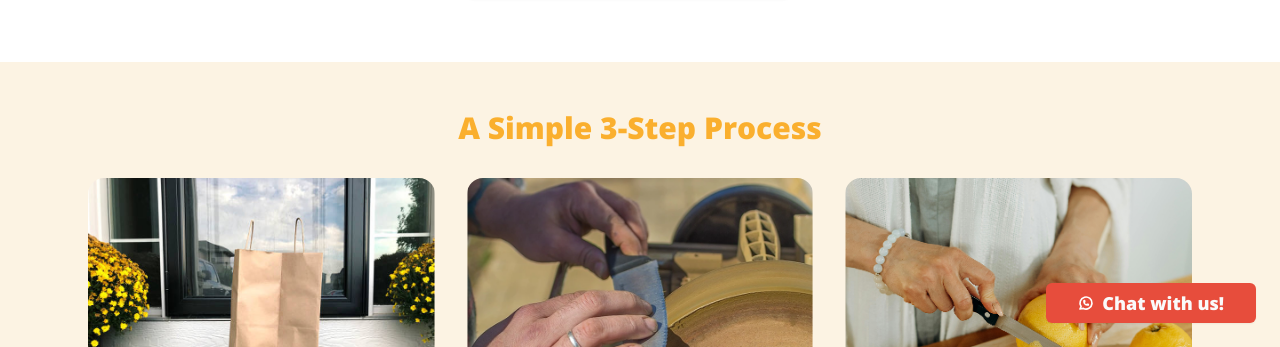
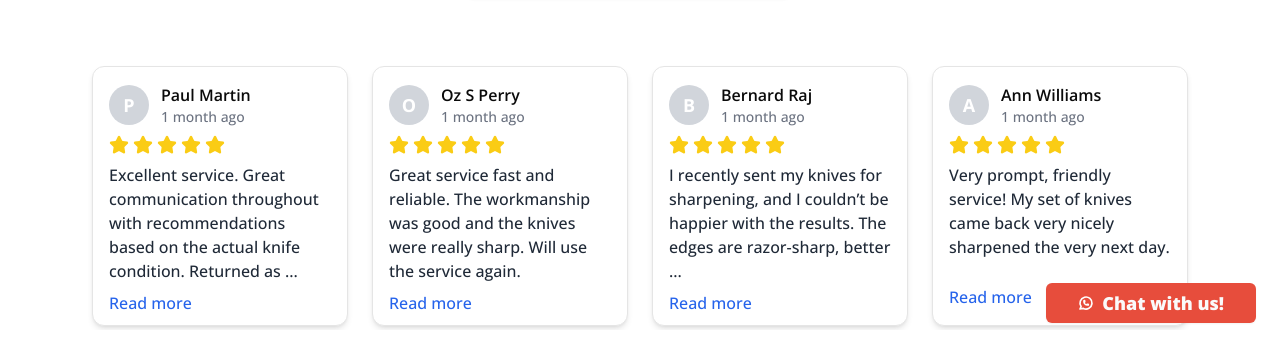
Before and after one commit to seantanyurong/sharp-knife-club, a Next.js app: page / in a window 1280 px wide. Shown: the part 453-800 px from the top of the page. Built offline with nearby package versions, Linux system fonts and the light colour scheme.

Commit message:
feature: replace reviews with own build

```diff
--- a/app/page.tsx
+++ b/app/page.tsx
@@ -3,13 +3,124 @@ import { Badge } from '@/components/ui/badge';
 import Image from 'next/image';
 import { NEXT_PICKUP_DATE } from '@/constants/dates';
 import Balancer from 'react-wrap-balancer';
-// import { Carousel, CarouselContent, CarouselItem } from '@/components/ui/carousel';
+import { Carousel, CarouselContent, CarouselItem } from '@/components/ui/carousel';
 import { Accordion, AccordionContent, AccordionItem, AccordionTrigger } from '@/components/ui/accordion';
 import HeroVideo from '@/components/heroVideo';
-import BlogCarousel from '@/components/blogCarousel';
+import GoogleReview from '@/components/googleReview';
+// import BlogCarousel from '@/components/blogCarousel';
 import FeaturedSection from './blog/featured_section';
 import WhatsAppLink from '@/components/ui/whatsapp';
 import PostHogEventCapture from '@/components/ui/posthogeventcapture';
+
+const googleReviews = [
+  {
+    name: 'Paul Martin',
+    rating: 5,
+    comment:
+      'Excellent service. Great communication throughout with recommendations based on the actual knife condition. Returned as promised within 24 hours, even on a weekend. The knives are in superb condition now. Much appreciated. Will definitely use them again. Highly recommended.',
+  },
+  {
+    name: 'Oz S Perry',
+    rating: 5,
+    comment:
+      'Great service fast and reliable. The workmanship was good and the knives were really sharp. Will use the service again.',
+  },
+  {
+    name: 'Bernard Raj',
+    rating: 5,
+    comment:
+      'I recently sent my knives for sharpening, and I couldn’t be happier with the results. The edges are razor-sharp, better than when they were brand new! The service was efficient, professional, and truly exceeded my expectations.',
+  },
+  {
+    name: 'Ann Williams',
+    rating: 5,
+    comment: 'Very prompt, friendly service! My set of knives came back very nicely sharpened the very next day.',
+  },
+  {
+    name: 'Z K',
+    rating: 5,
+    comment:
+      'The service is excellent. All you need to do is just to leave the knives at your doorstep in the morning and they will all be back in original sharpness in the morning next day. So convenient, pick up and delivery are FOC, and they only charge $15 per knife!',
+  },
+  {
+    name: 'Hong Lynn Chen',
+    rating: 5,
+    comment:
+      'Randomly googled as my knives were in dire need of sharpening. Knife Sharpening SG came up and - zero regrets! They pick up and return within 24 hours but I needed them to delay return by a day and they were happy to do that, my knives are super sharp now.',
+  },
+  {
+    name: 'Jonas Tan',
+    rating: 5,
+    comment:
+      'Sent in 5 knives for sharpening and couldn’t be happier with the results! All the knives were returned razor-sharp, making cooking a breeze again. The pick-up and delivery service straight to my doorstep also made the whole process super convenient. Highly recommend!',
+  },
+  {
+    name: 'Jonathan Jerome',
+    rating: 5,
+    comment:
+      'Great experience overall. Very satisfied with the end result and the expedient pick up and drop off was a pleasant surprise. Will definitely be using this service in the future.',
+  },
+  {
+    name: 'Benedict Lee',
+    rating: 5,
+    comment: 'The knives that you have sharpened are wonderfully sharpened. A job well done!',
+  },
+  {
+    name: 'Alessandro Felicani',
+    rating: 5,
+    comment:
+      'Great 24hr service with home pick up and delivery. Sharpened as expected with fast and smooth communication! I might try the service for my Japanese knives and fixing some chipped ones in the future!',
+  },
+  {
+    name: 'Alexander Sim',
+    rating: 5,
+    comment:
+      'Highly professional - punctual pick up from home (at no additional cost) and delivery (at no additional cost too). Knives are as sharp as samurai swords now!',
+  },
+  {
+    name: 'Joseph Ong',
+    rating: 5,
+    comment:
+      'I had to sharpen a knife urgently to cook for a family gathering - and they were able to do it quite quickly. Within a few days of handing over my knife, I got it back sharpened. Quite affordable too for a pick-up service. Will use again.',
+  },
+  {
+    name: 'Y A',
+    rating: 5,
+    comment:
+      'Incredibly efficient pick up and re-delivery of knives. Great pricing and most importantly, the knives were sharpened really well. Thank you!',
+  },
+  {
+    name: 'Raymond KONG',
+    rating: 5,
+    comment:
+      'SKC Service was especially suitable for those with a busy schedule. Knife was razor sharp after the process. Overall experience was good!',
+  },
+  {
+    name: 'Bckt',
+    rating: 5,
+    comment: 'Quick and easy service. Knives nicely sharpened. Great service.',
+  },
+  {
+    name: 'Pu Xiaorong',
+    rating: 5,
+    comment: 'Impressed with the service, direct pick up from home and return following day, good customer service.',
+  },
+  {
+    name: 'Ataru Onuma',
+    rating: 5,
+    comment: 'Quick high-quality service. And good price.',
+  },
+  {
+    name: 'Lalitha G',
+    rating: 5,
+    comment: 'Awesome service. Prompt and Professional.',
+  },
+  {
+    name: 'C Phang',
+    rating: 5,
+    comment: 'Good service with fast turnaround.',
+  },
+];
 
 export default function Home() {
   return (
@@ -28,7 +139,7 @@ export default function Home() {
               </Balancer>
             </p>
             <div className='mt-8 flex gap-4 flex-col lg:flex-row'>
-              <WhatsAppLink origin="main">
+              <WhatsAppLink origin='main'>
                 <Button size={'xl'} className='flex flex-col gap-0 w-full lg:w-auto'>
                   <div className='text-lg font-black flex gap-1 items-center'>
                     <svg
@@ -134,8 +245,22 @@ export default function Home() {
         </div>
         {/* REVIEWS */}
         <div className='max-w-6xl mx-auto mt-16 px-6'>
-          <script src='https://static.elfsight.com/platform/platform.js' async></script>
-          <div className='elfsight-app-496fdd13-2782-4c61-844c-744c4975f85c' data-elfsight-app-lazy></div>
+          <Carousel
+            opts={{
+              align: 'start',
+              loop: true,
+            }}
+            className='w-full'>
+            <CarouselContent>
+              {googleReviews.map((review, index) => (
+                <CarouselItem key={index} className='sm:basis-1/2 md:basis-1/3 lg:basis-1/4'>
+                  <div className='p-1'>
+                    <GoogleReview name={review.name} rating={review.rating} comment={review.comment} />
+                  </div>
+                </CarouselItem>
+              ))}
+            </CarouselContent>
+          </Carousel>
         </div>
         {/* INSTRUCTIONS */}
         <div className='mt-16 bg-muted py-12'>
@@ -146,7 +271,7 @@ export default function Home() {
                 <Image src={'/images/step-1.png'} alt='Instructions' width={500} height={500} className='rounded-2xl' />
                 <h2 className='text-xl text-primary font-black mt-4'>1. Pick Up</h2>
                 <p>Leave your knives at your doorstep and we will swing by to collect it!</p>
-                <WhatsAppLink origin="collection">
+                <WhatsAppLink origin='collection'>
                   <Badge className='mt-4'>Next Collection: {NEXT_PICKUP_DATE}</Badge>
                 </WhatsAppLink>
               </div>
@@ -232,7 +357,7 @@ export default function Home() {
           <div className='grid grid-cols-1 lg:grid-cols-2 gap-8 mt-8'>
             <div className='col-span-1 bg-muted rounded-2xl p-8 md:p-12 text-center'>
               <h2 className='text-xl md:text-4xl text-primary font-black'>For Individuals</h2>
-              <WhatsAppLink origin="contact">
+              <WhatsAppLink origin='contact'>
                 <Button size={'lg'} className='text-lg font-black flex gap-2 w-full mt-4'>
                   <svg
                     xmlns='http://www.w3.org/2000/svg'
@@ -287,7 +412,7 @@ export default function Home() {
             </Balancer>
           </p>
           <Accordion type='single' collapsible className='w-full mt-4 text-base'>
-            <PostHogEventCapture name="faq" origin="how-to-sharpen">
+            <PostHogEventCapture name='faq' origin='how-to-sharpen'>
               <AccordionItem value='item-1'>
                 <AccordionTrigger>How do we sharpen your knives?</AccordionTrigger>
                 <AccordionContent>
@@ -298,8 +423,8 @@ export default function Home() {
                   </p>
                   <br></br>
                   <p>
-                    To guarantee optimal performance, we will test every knife on paper to ensure it slices effortlessly.
-                    Your satisfaction and the functionality of your blades are of utmost importance to us.
+                    To guarantee optimal performance, we will test every knife on paper to ensure it slices
+                    effortlessly. Your satisfaction and the functionality of your blades are of utmost importance to us.
                   </p>
                   <br></br>
                   <p>
@@ -310,7 +435,7 @@ export default function Home() {
                 </AccordionContent>
               </AccordionItem>
             </PostHogEventCapture>
-            <PostHogEventCapture name="faq" origin="why-sharpen">
+            <PostHogEventCapture name='faq' origin='why-sharpen'>
               <AccordionItem value='item-2'>
                 <AccordionTrigger>Why should I sharpen my knives?</AccordionTrigger>
                 <AccordionContent>
@@ -320,18 +445,18 @@ export default function Home() {
                       pleasurable and faster with sharp knives.
                     </li>
                     <li className='mb-4'>
-                      <b>Safer:</b> A dull knife is the main reason for knife-related incidents. Stay safe by keeping your
-                      knives sharp.
+                      <b>Safer:</b> A dull knife is the main reason for knife-related incidents. Stay safe by keeping
+                      your knives sharp.
                     </li>{' '}
                     <li className=''>
-                      <b>Tastier:</b> Sharp knives will cause the smallest amount of damage and conserve the oils, flavors
-                      and nutrients in your food.
+                      <b>Tastier:</b> Sharp knives will cause the smallest amount of damage and conserve the oils,
+                      flavors and nutrients in your food.
                     </li>{' '}
                   </ul>
                 </AccordionContent>
               </AccordionItem>
             </PostHogEventCapture>
-            <PostHogEventCapture name="faq" origin="why-us">
+            <PostHogEventCapture name='faq' origin='why-us'>
               <AccordionItem value='item-3'>
                 <AccordionTrigger>Why choose Knife Sharpening Singapore?</AccordionTrigger>
                 <AccordionContent>
--- /dev/null
+++ b/components/googleReview.tsx
@@ -0,0 +1,32 @@
+import { Star } from 'lucide-react';
+
+export default function GoogleReview({ name, rating, comment }: { name: string; rating: number; comment: string }) {
+  return (
+    <div className='bg-white p-4 rounded-xl shadow-md max-w-sm border h-[260px] flex flex-col justify-between'>
+      <div>
+        <div className='flex items-center space-x-3'>
+          <div className='bg-gray-300 text-white w-10 h-10 flex items-center justify-center rounded-full text-lg font-bold'>
+            {name.charAt(0).toUpperCase()}
+          </div>
+          <div className='flex flex-col'>
+            <div className='flex items-center space-x-1'>
+              <span className='font-semibold'>{name}</span>
+            </div>
+            <span className='text-gray-500 text-sm'>1 month ago</span>
+          </div>
+        </div>
+        <div className='mt-2 flex space-x-1'>
+          {[...Array(rating)].map((_, i) => (
+            <Star key={i} className='w-5 h-5 text-yellow-400 fill-yellow-400' />
+          ))}
+        </div>
+        <p className='mt-2 text-gray-800'>{comment.length > 120 ? comment.slice(0, 120) + '...' : comment}</p>
+      </div>
+      <a
+        href='https://www.google.com/search?sca_esv=25cf531ee370dd12&cs=1&output=search&kgmid=/g/11wq9d9w8j&q=Knife+Sharpening+SG+-+Picked+Up+%26+Delivered&shndl=30&source=sh/x/kp/local/m1/1&kgs=d4dd8e19452382bb#wptab=si:APYL9bs7Hg2KMLB-4tSoTdxuOx8BdRvHbByC_AuVpNyh0x2KzTxfSf2bVTYW7UENpPFQEXiZNx_4ANqtcOcAuzj7P0E48orVEN8UCoDdh4htFuLm4ePPN8au9dhqGjveGp_7yYMNKZ262iopP_YbYjdhtaG6P_2nb8-jiYvZ0u_7qCdQB4yNaI8%3D'
+        className='text-blue-600 font-medium mt-2 inline-block'>
+        Read more
+      </a>
+    </div>
+  );
+}
```
